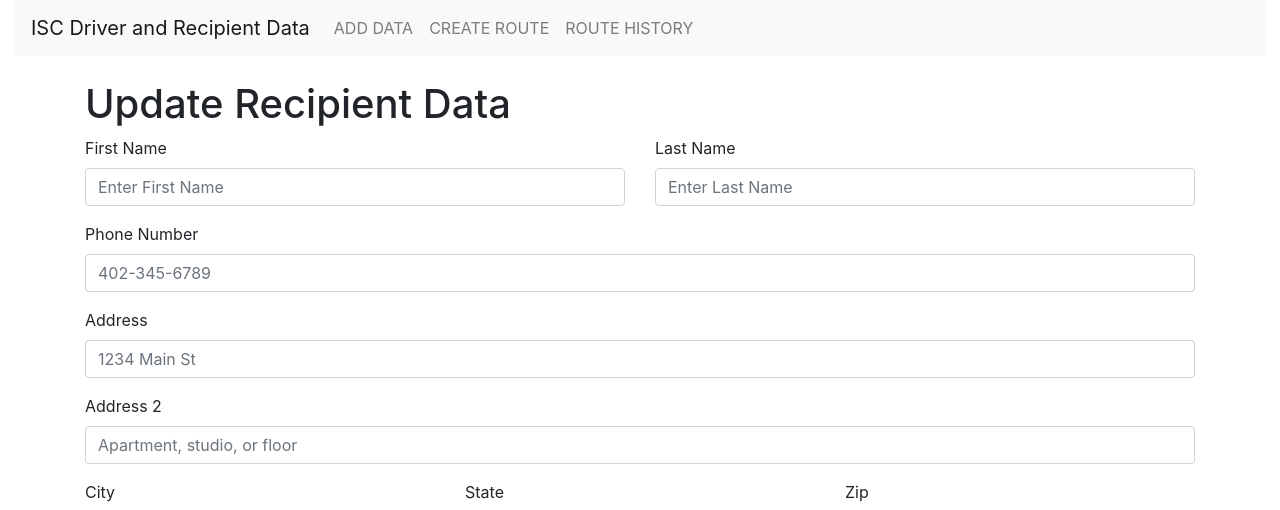
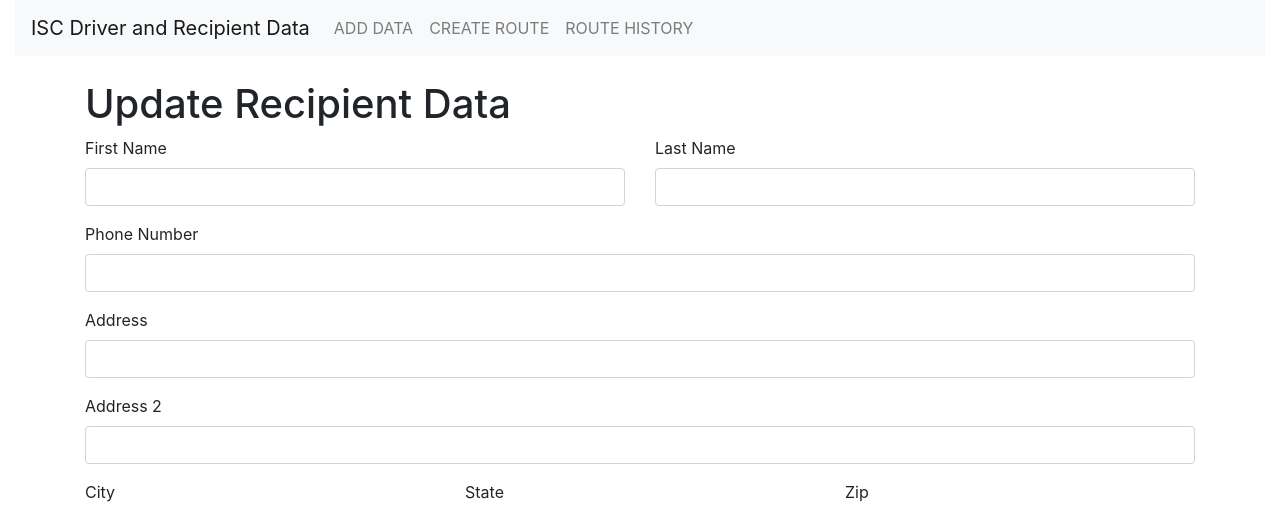
Before and after one commit to Capstone-Team-Fast/fast-frontend, a React (Create React App) app in the folder frontend/: page /updateRecipient/1792 in a window 1280 px wide. Shown: the top 510 px of the page. Built offline with nearby package versions, Linux system fonts and the light colour scheme; no server answers.

Commit message:
UpdateRecipient connected to backend; name and location data not propagating properly through the backend though

```diff
--- a/frontend/src/components/Data/Recipient/UpdateRecipient.js
+++ b/frontend/src/components/Data/Recipient/UpdateRecipient.js
@@ -30,14 +30,11 @@ constructor(props) {
 }
 
 componentDidMount() {
-    var  self  =  this;
-    this.recipientService.getRecipient(this.state.id).then(function (result) {
-        console.log(result);
-        self.setState(prevState => ({
-            [prevState]: result,
-        }))
-    });
-    console.log(self.state)
+    var self = this
+    self.recipientService.getRecipient(self.state.id).then(function (result) {
+        self.setState(result, () => {console.log(JSON.stringify(self.state))});
+    })
+
 }
 
 getEventValues(event) {
@@ -56,7 +53,7 @@ handleObjectChange(event) {
         }
     }
     ));
-    console.log(this.state)
+    console.log(JSON.stringify(this.state))
 }
 
 handleLanguageChange(event) {
@@ -103,39 +100,38 @@ render() {
                     <Form.Group as={Col}>
                         <Form.Label htmlFor="first_name">First Name</Form.Label>
                         <Form.Control type="text" name="first_name"
-                            onChange={this.handleChange} required placeholder="Enter First Name" />
+                            onChange={this.handleChange} />
                     </Form.Group>
 
                     <Form.Group as={Col}>
                         <Form.Label htmlFor="last_name">Last Name</Form.Label>
                         <Form.Control type="text" name="last_name"
-                        onChange={this.handleChange} required placeholder="Enter Last Name" />
+                        onChange={this.handleChange} />
                     </Form.Group>
                 </Row>
 
                 <Form.Group className="mb-3" controlId="formGridPhone">
                     <Form.Label>Phone Number</Form.Label>
-                    <Form.Control  onChange={this.handleChange}
-                    required placeholder="402-345-6789" name="phone"/>
+                    <Form.Control  onChange={this.handleChange} name="phone"/>
                 </Form.Group>
 
                 <Form.Group className="mb-3">
                     <Form.Label htmlFor="address">Address</Form.Label>
                     <Form.Control type="text" name="location" id="address"
-                    onChange={this.handleObjectChange} required placeholder="1234 Main St" />
+                    onChange={this.handleObjectChange} />
                 </Form.Group>
 
                 <Form.Group className="mb-3">
                     <Form.Label htmlFor="room_number">Address 2</Form.Label>
                     <Form.Control type="text" name="location" id="room_number"
-                    onChange={this.handleObjectChange} placeholder="Apartment, studio, or floor" />
+                    onChange={this.handleObjectChange}  />
                 </Form.Group>
 
                 <Row className="mb-3">
                     <Form.Group as={Col}>
                         <Form.Label htmlFor="city">City</Form.Label>
                         <Form.Control type="text" name="location" id="city"
-                        onChange={this.handleObjectChange} required />
+                        onChange={this.handleObjectChange} />
                     </Form.Group>
 
                     <Form.Group as={Col} >
--- a/frontend/src/services/RecipientService.js
+++ b/frontend/src/services/RecipientService.js
@@ -44,7 +44,7 @@ export default class RecipientService{
     }
 
     updateRecipient(recipient){
-        const url = `${API_URL}/api/clients/${recipient.pk}`;
+        const url = `${API_URL}/api/clients/${recipient.id}/`;
         //const url = `${API_URL}/clients/${recipient.pk}`;
         return axios.put(url,recipient);
     }
```
